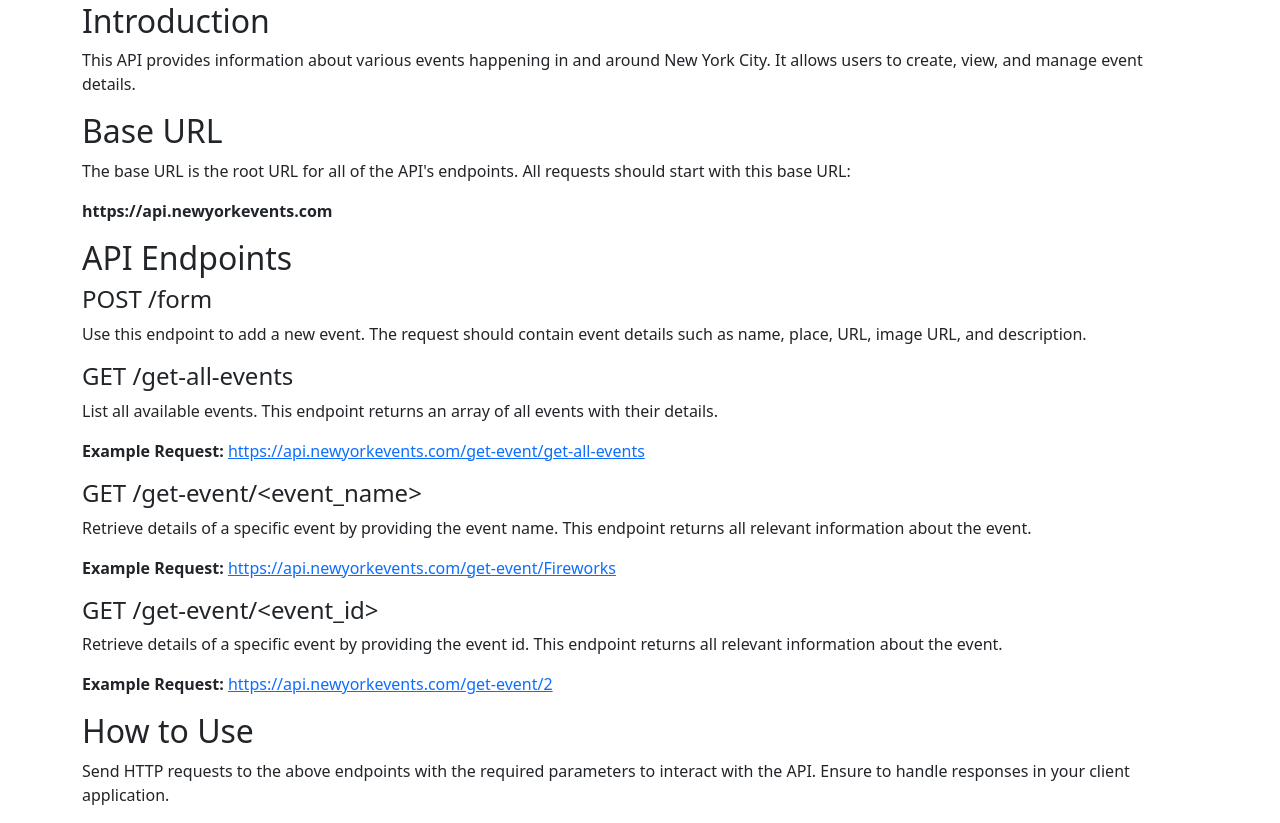
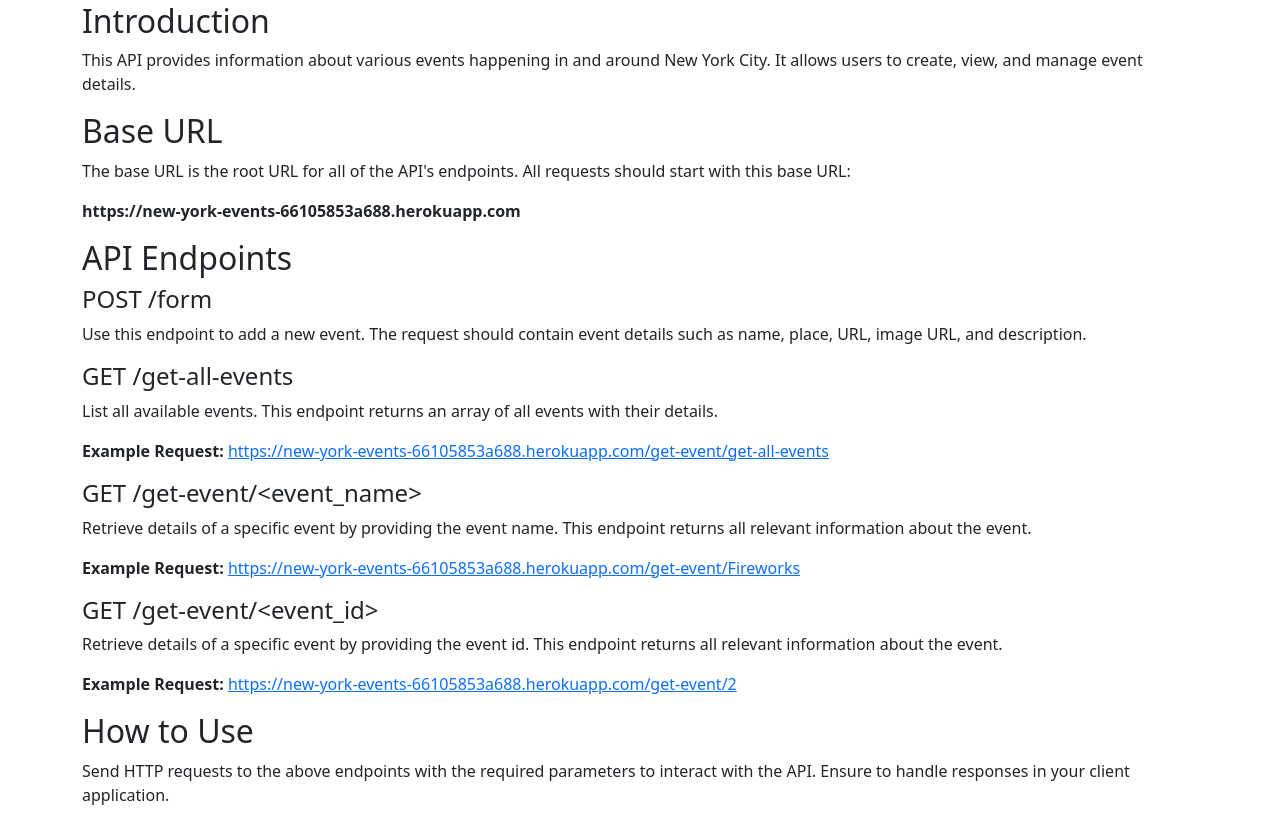
Before and after one commit to kriscCodes/New-York-Events-API, a Flask app: page / in a window 1280 px wide. Shown: the part 134-957 px from the top of the page. Run offline with Flask 3, Linux system fonts and the light colour scheme.

Commit message:
Link Update

```diff
--- a/templates/home.html
+++ b/templates/home.html
@@ -12,7 +12,7 @@
          <section id="base-url">
             <h2>Base URL</h2>
             <p>The base URL is the root URL for all of the API's endpoints. All requests should start with this base URL:</p>
-            <p><strong>https://api.newyorkevents.com</strong></p>
+            <p><strong>https://new-york-events-66105853a688.herokuapp.com</strong></p>
         </section>
 
         <section id="endpoints">
@@ -26,19 +26,19 @@
             <div class="endpoint">
                 <h4>GET /get-all-events</h4>
                 <p>List all available events. This endpoint returns an array of all events with their details.</p>
-                <p><strong>Example Request: </strong><a href="https://intense-sands-73414-6ea2a84a5a5c.herokuapp.com/get-all-events">https://api.newyorkevents.com/get-event/get-all-events</a></p>
+                <p><strong>Example Request: </strong><a href="https://new-york-events-66105853a688.herokuapp.com/get-all-events">https://new-york-events-66105853a688.herokuapp.com/get-event/get-all-events</a></p>
             </div>
 
             <div class="endpoint">
                 <h4>GET /get-event/&lt;event_name&gt;</h4>
                 <p>Retrieve details of a specific event by providing the event name. This endpoint returns all relevant information about the event.</p>
-                <p><strong>Example Request: </strong><a href="https://intense-sands-73414-6ea2a84a5a5c.herokuapp.com/get-event/Fireworks">https://api.newyorkevents.com/get-event/Fireworks</a></p>
+                <p><strong>Example Request: </strong><a href="https://new-york-events-66105853a688.herokuapp.com/get-event/Fireworks">https://new-york-events-66105853a688.herokuapp.com/get-event/Fireworks</a></p>
             </div>
 
             <div class="endpoint">
                 <h4>GET /get-event/&lt;event_id&gt;</h4>
                 <p>Retrieve details of a specific event by providing the event id. This endpoint returns all relevant information about the event.</p>
-                <p><strong>Example Request: </strong><a href="https://intense-sands-73414-6ea2a84a5a5c.herokuapp.com/get-event/2">https://api.newyorkevents.com/get-event/2</a></p>
+                <p><strong>Example Request: </strong><a href="https://new-york-events-66105853a688.herokuapp.com/get-event/2">https://new-york-events-66105853a688.herokuapp.com/get-event/2</a></p>
             </div>
 
         </section>
```
